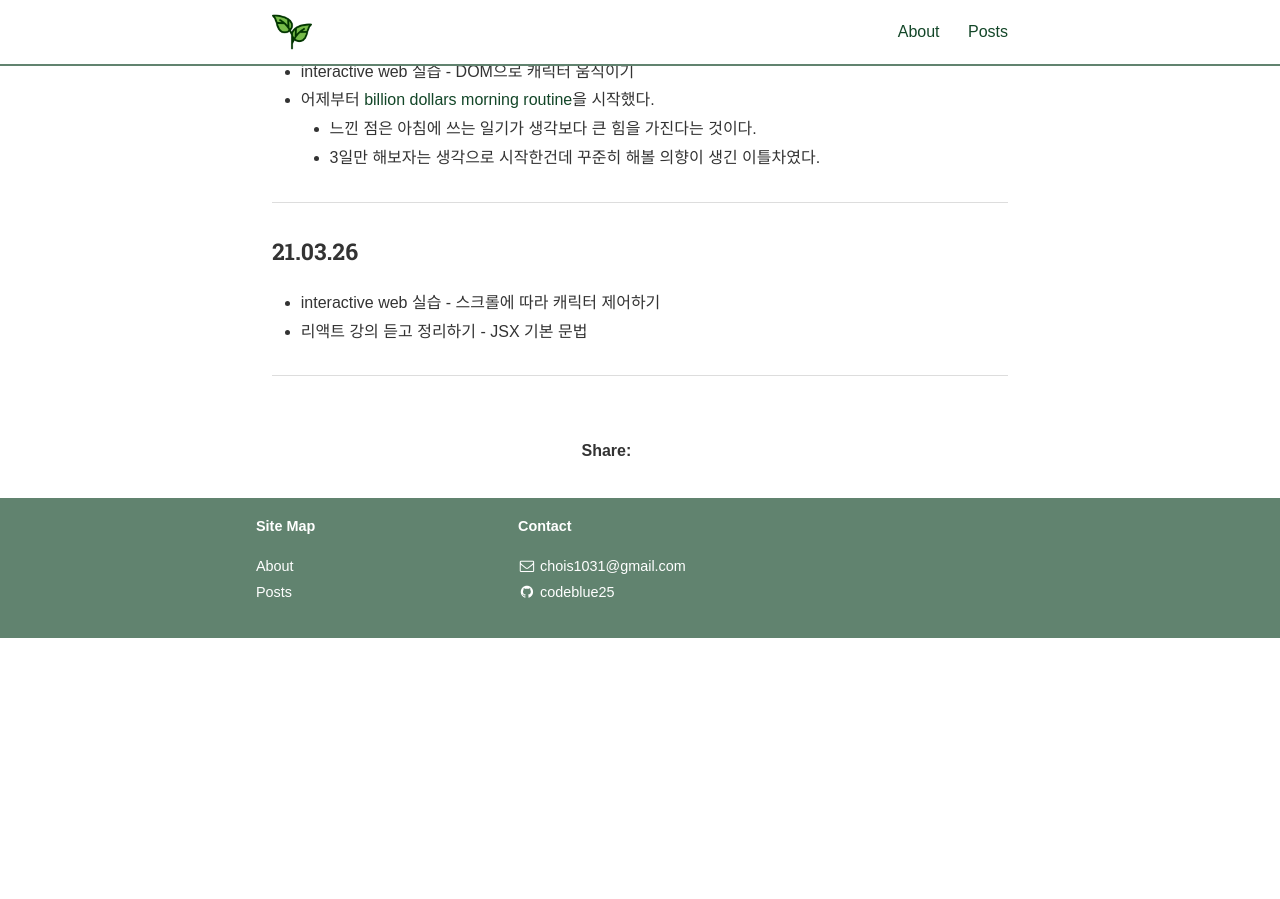
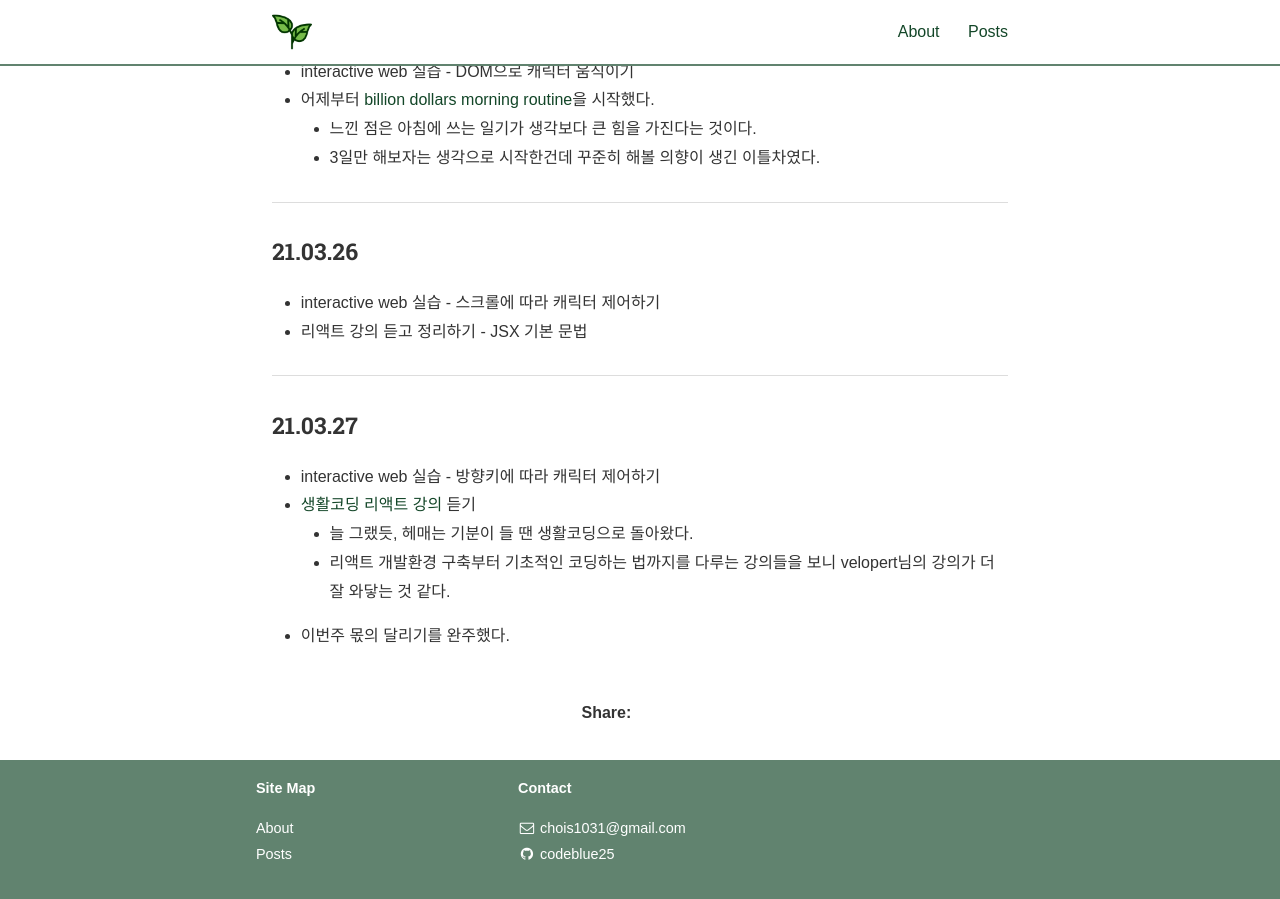
Before and after one commit to codeblue25/codeblue25.github.io, a Jekyll site: the page built from _posts/2021-03-21-0327.md, in a window 1280 px wide and 900 px high, scrolled down 1238 px. Built offline with Jekyll 4.4.1, drawn with Linux system fonts in a browser that asks for light colours; nearby versions of some CDN libraries; some web fonts are replaced; a style sheet for code colours, icons or effects is not loaded; before the commit the page ends 1876 px from its top, so only the background shows below that.

Commit message:
210327 TIL

```diff
--- a/_posts/2021-03-21-0327.md
+++ b/_posts/2021-03-21-0327.md
@@ -55,3 +55,11 @@ categories: TIL
 * 리액트 강의 듣고 정리하기 - JSX 기본 문법
 
 ---
+
+<h3>21.03.27</h3>
+
+* interactive web 실습 - 방향키에 따라 캐릭터 제어하기
+* [생활코딩 리액트 강의](https://opentutorials.org/module/4058) 듣기
+  * 늘 그랬듯, 헤매는 기분이 들 땐 생활코딩으로 돌아왔다.
+  * 리액트 개발환경 구축부터 기초적인 코딩하는 법까지를 다루는 강의들을 보니 velopert님의 강의가 더 잘 와닿는 것 같다.
+* 이번주 몫의 달리기를 완주했다.
```
